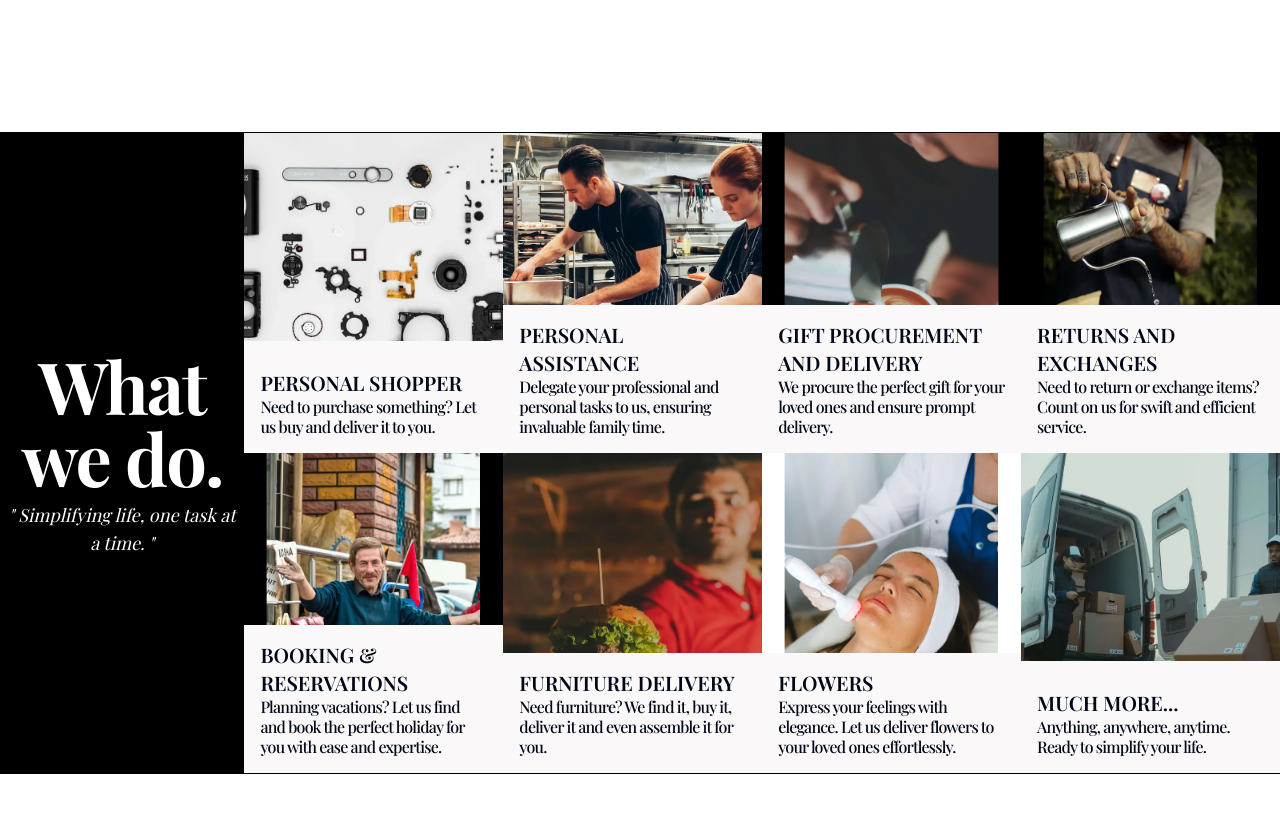
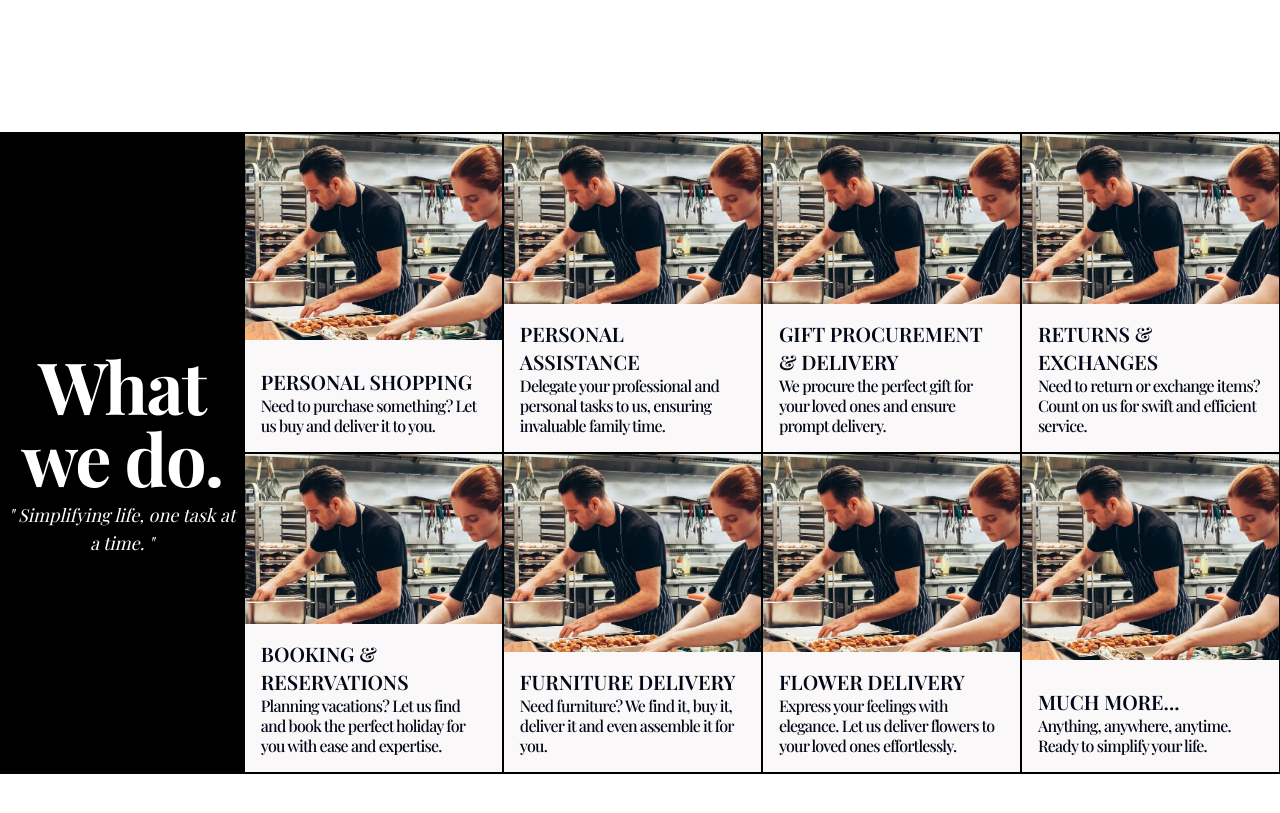
Before and after one commit to Winterson-Islary/static-site-for-fren, a React (Vite) app: page / in a window 1280 px wide. Shown: the part 1560-2373 px from the top of the page. Built offline with nearby package versions, Linux system fonts and the light colour scheme; a web font is replaced by a local one.

Commit message:
service section style overhaul

```diff
--- a/src/components/DisplayServices.tsx
+++ b/src/components/DisplayServices.tsx
@@ -1,10 +1,10 @@
 function DisplayServices() {
 	const serviceList = [
 		{
-			title: "Personal Shopper",
+			title: "Personal Shopping",
 			description:
 				"Need to purchase something? Let us buy and deliver it to you.",
-			image: "img1",
+			image: "img2",
 		},
 		{
 			title: "Personal Assistance",
@@ -13,39 +13,39 @@ function DisplayServices() {
 			image: "img2",
 		},
 		{
-			title: "Gift Procurement and Delivery",
+			title: "Gift Procurement & Delivery",
 			description:
 				"We procure the perfect gift for your loved ones and ensure prompt delivery.",
-			image: "img3",
+			image: "img2",
 		},
 		{
-			title: "Returns and Exchanges",
+			title: "Returns & Exchanges",
 			description:
 				"Need to return or exchange items? Count on us for swift and efficient service.",
-			image: "img4",
+			image: "img2",
 		},
 		{
 			title: "Booking & Reservations",
 			description:
 				"Planning vacations? Let us find and book the perfect holiday for you with ease and expertise.",
-			image: "img5",
+			image: "img2",
 		},
 		{
 			title: "Furniture Delivery",
 			description:
 				"Need furniture? We find it, buy it, deliver it and even assemble it for you.",
-			image: "img6",
+			image: "img2",
 		},
 		{
-			title: "Flowers",
+			title: "Flower Delivery",
 			description:
 				"Express your feelings with elegance. Let us deliver flowers to your loved ones effortlessly.",
-			image: "img7",
+			image: "img2",
 		},
 		{
 			title: "Much More...",
 			description: "Anything, anywhere, anytime. Ready to simplify your life.",
-			image: "img8",
+			image: "img2",
 		},
 	];
 	return (
@@ -56,7 +56,7 @@ function DisplayServices() {
 						style={{
 							backgroundImage: `url(./src/assets/${service.image}.webp)`,
 						}}
-						className="flex flex-col items-start justify-end min-h-[11em] md:min-h-[15em] xl:h-[20rem] w-full bg-cover bg-center lg:last-of-type:col-span-2 xl:last-of-type:col-span-1"
+						className="border-[0.05rem] border-black flex flex-col items-start justify-end min-h-[11em] md:min-h-[15em] xl:h-[20rem] w-full bg-cover bg-center lg:last-of-type:col-span-2 xl:last-of-type:col-span-1"
 						key={service.title}
 					>
 						<div className="bg-[#faf8f8] p-[1rem] w-full flex flex-col items-start justify-end min-h-[5rem] md:min-h-[7rem]">
```
